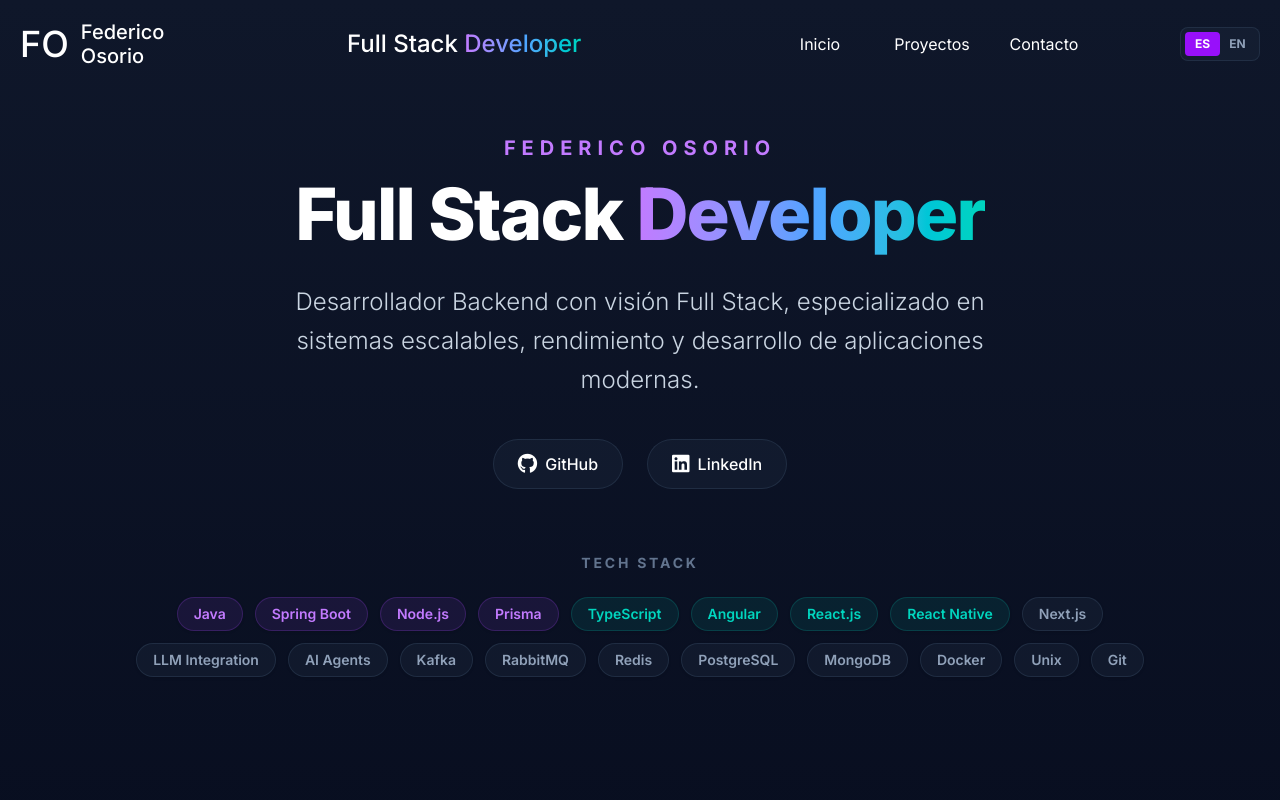
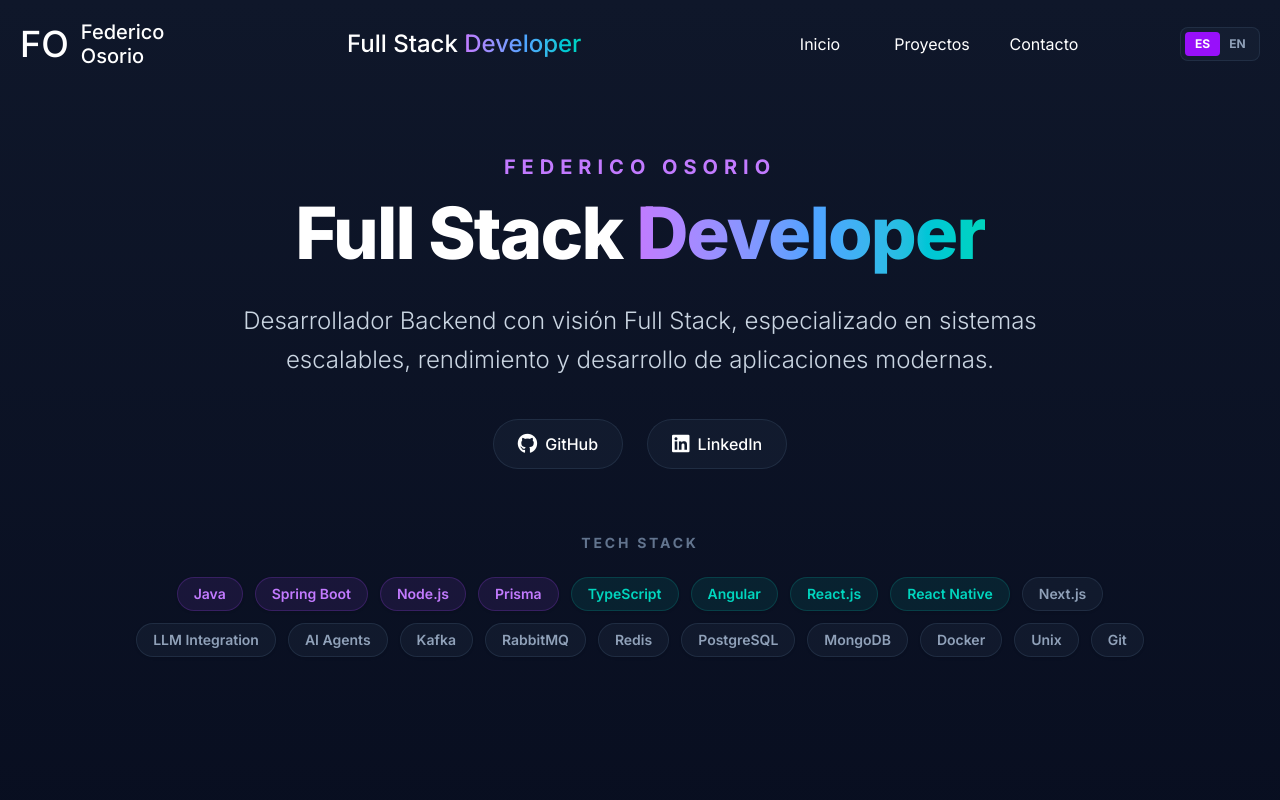
Before and after one commit to FedeOsorio/portfolio, a Next.js app: page / in a window 1280 px wide. Shown: the top 800 px of the page. Built offline with nearby package versions, Linux system fonts and the light colour scheme.

Commit message:
Fix margen

```diff
--- a/src/components/main.tsx
+++ b/src/components/main.tsx
@@ -53,7 +53,7 @@ const Main = () => {
               Full Stack <span className="text-transparent bg-clip-text bg-gradient-to-r from-purple-400 via-blue-400 to-teal-400">Developer</span>
             </h1>
 
-            <p className="text-xl md:text-2xl text-slate-300 leading-relaxed mb-10 max-w-3xl mx-auto font-light">
+            <p className="text-xl md:text-2xl text-slate-300 leading-relaxed mb-10 max-w-4xl mx-auto font-light">
               {t("main.specialization")}
             </p>
 
```
